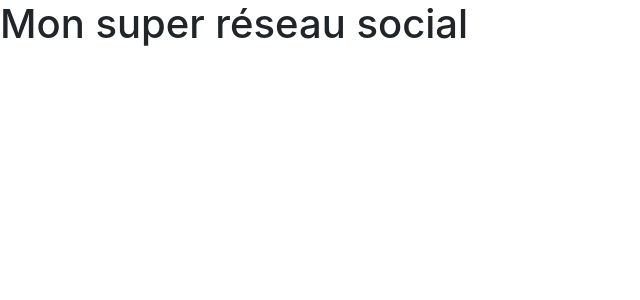
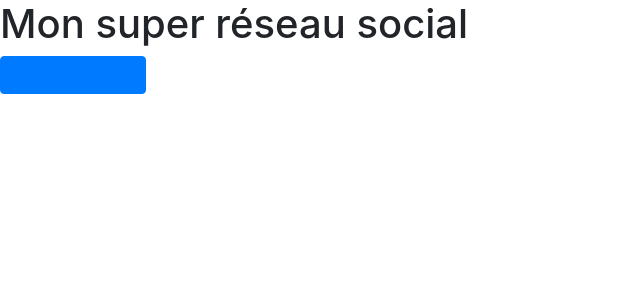
Before and after one commit to Formation-DWWM-Lyon/react-tp-38Clem, a React (Create React App) app: page / in a window 1280 px wide. Shown: the top 300 px of the page, without its empty margins (0-640 px from the left). Built offline with nearby package versions, Linux system fonts and the light colour scheme.

Commit message:
Add new path to UserList + Button on Home Page

```diff
--- a/src/App.js
+++ b/src/App.js
@@ -1,12 +1,13 @@
 import React from 'react';
 import { BrowserRouter, Switch, Route } from 'react-router-dom';
-import { Home } from './Component';
+import { Home, UserList } from './Component';
 
 function App() {
   return (
       <BrowserRouter>
       <Switch>
-        <Route path="/" component={Home}/>
+        <Route exact path="/" component={Home}/>
+        <Route exact path="/userlist" component={UserList}/>
       </Switch>
       </BrowserRouter>
   );
--- a/src/Component/Home.jsx
+++ b/src/Component/Home.jsx
@@ -1,11 +1,18 @@
 import React from 'react'
 import { Layout } from '.'
+import { Button } from 'react-bootstrap'
+import { Link } from 'react-router-dom'
 
 const Home = () => {
   return (
     <div>
       <Layout>
         <h1>Mon super réseau social</h1>
+        <Button>
+          <Link to={`/userlist`}>
+          Go to Users List
+          </Link>
+          </Button>
       </Layout>
     </div>)
 
```
